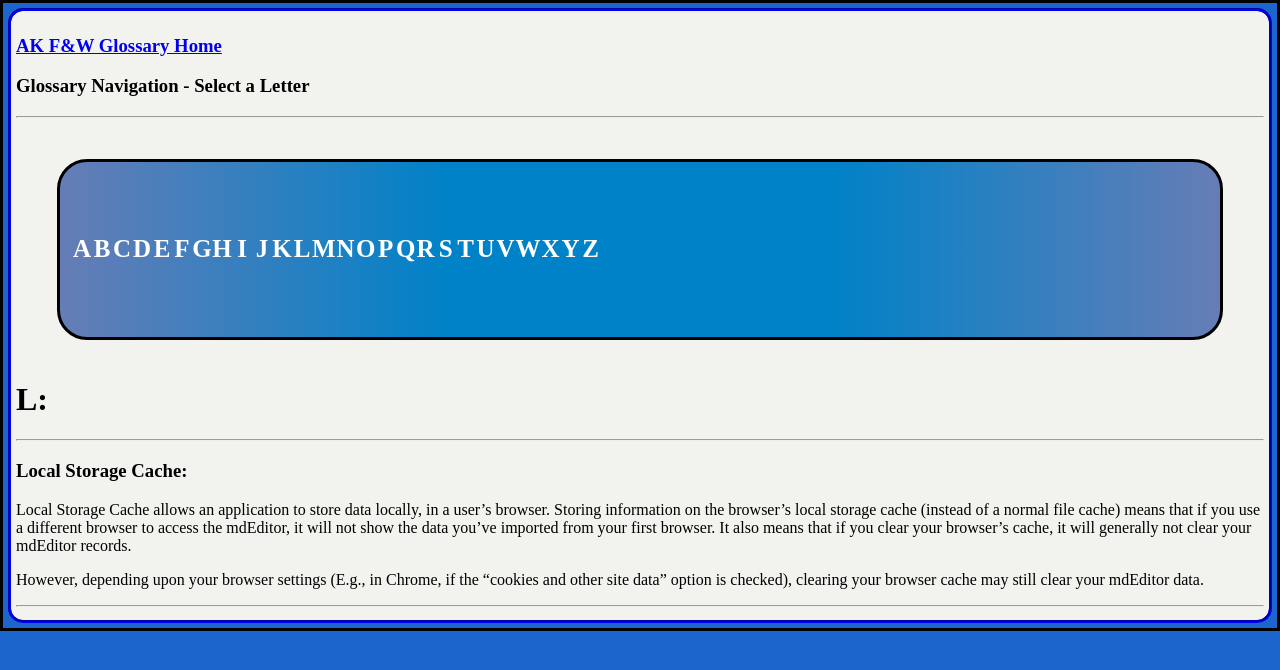
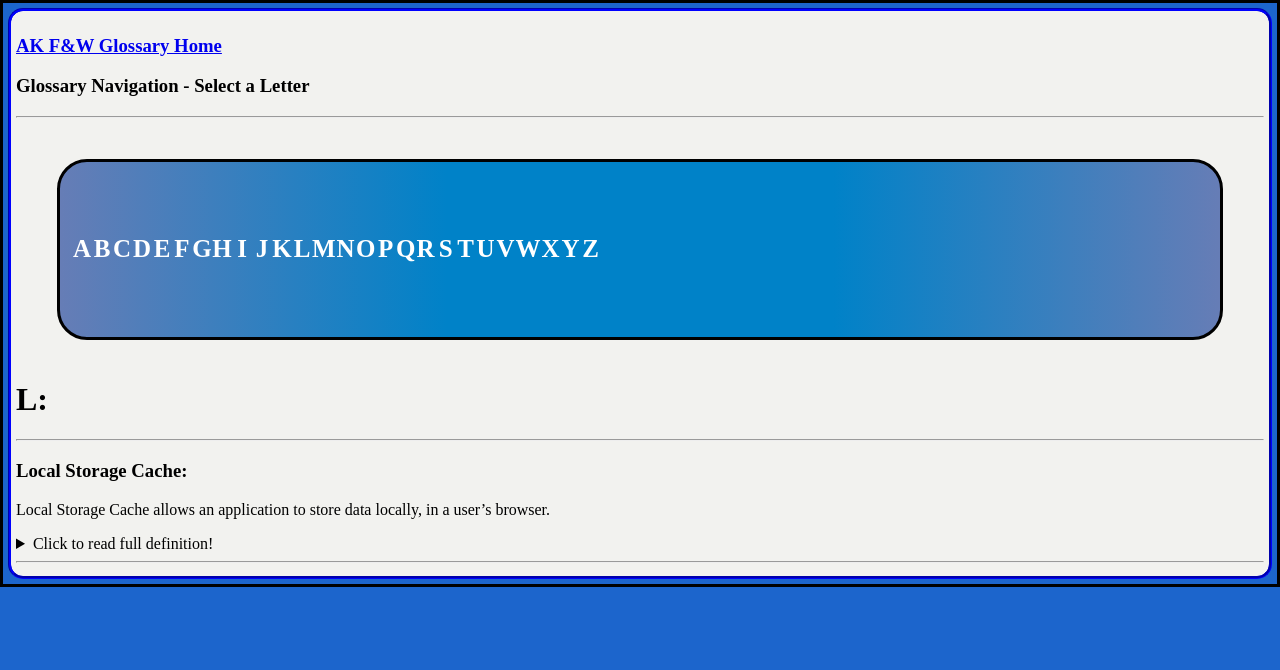
Before and after one commit to ThePanamalien/TestOne, a Jekyll site: the page built from _pages/L.md, in a window 1280 px wide. Shown: the top 670 px of the page. Built offline with Jekyll 4.4.1, drawn with Linux system fonts in a browser that asks for light colours.

Commit message:
Update L.md
Added "Click Here" tags.

```diff
--- a/_pages/L.md
+++ b/_pages/L.md
@@ -8,11 +8,18 @@ ___
 
 ### **Local Storage Cache:**
 Local Storage Cache allows an application to store data locally, in a user’s browser.
+
+<details>
+  <summary>Click to read full definition!</summary>
+<p>
 Storing information on the browser’s local storage cache (instead of a normal file cache) means that if you use a
 different browser to access the mdEditor, it will not show the data you’ve imported from your first browser.
-It also means that if you clear your browser’s cache, it will generally not clear your mdEditor records.
+It also means that if you clear your browser’s cache, it will generally not clear your mdEditor records.<br>
+<br>
 
 However, depending upon your browser settings (E.g., in Chrome, if the “cookies and other site data” option is checked),
 clearing your browser cache may still clear your mdEditor data.
+</p>
+</details>
 
 ___
```
